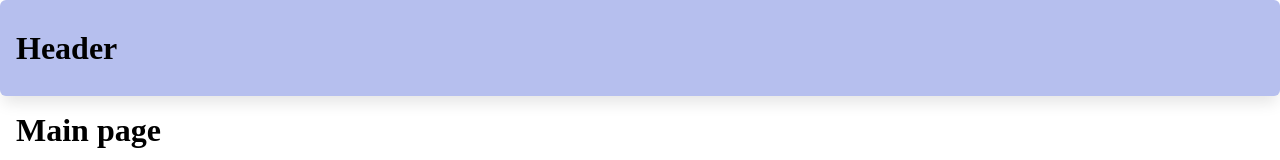
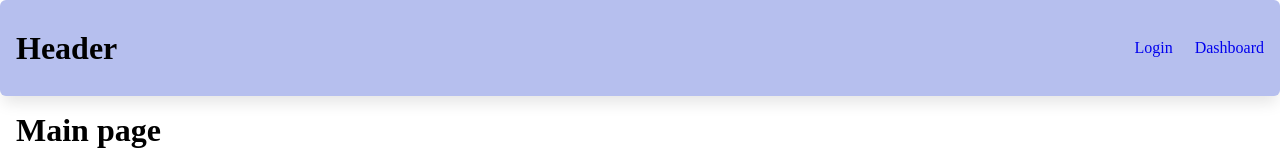
Before and after one commit to ccenter-uz/Contact-center, a Next.js app: page / in a window 1280 px wide. Shown: the top 160 px of the page. Built offline with nearby package versions, Linux system fonts and the light colour scheme.

Commit message:
loading Ui fixed and added cookie file

```diff
--- a/src/@core/components/Header/index.tsx
+++ b/src/@core/components/Header/index.tsx
@@ -1,10 +1,19 @@
 import { FC } from 'react'
 import './style.scss'
+import Link from 'next/link'
 
 const Header: FC = () => {
   return (
-    <header className='d-flex align-center'>
+    <header className='d-flex align-center justify-between'>
       <h1>Header</h1>
+      <ul className='d-flex align-center gap-x-3'>
+        <li>
+          <Link href={'/login'}>Login</Link>
+        </li>
+        <li>
+          <Link href={'/dashboard'}>Dashboard</Link>
+        </li>
+      </ul>
     </header>
   )
 }
--- a/src/@core/components/pages/login/index.tsx
+++ b/src/@core/components/pages/login/index.tsx
@@ -3,12 +3,18 @@ import { FC, FormEvent } from 'react'
 import { Card } from '@/@core/components/Card'
 import { Button, Form, Input } from 'antd'
 import './style.scss'
+import { useRouter } from 'next/navigation'
+import { getCookie, setCookie } from '@/@core/service/helper'
 
 const LoginPage: FC = () => {
   const [form] = Form.useForm()
+  const router = useRouter()
+
   // handleLogin
   const handleLogin = (e: FormEvent<HTMLFormElement>) => {
     console.log(e, 'e')
+    setCookie('access_token', 'true', { path: '/' })
+    router.push('/dashboard')
   }
 
   return (
--- a/src/@core/style/globalStyle.scss
+++ b/src/@core/style/globalStyle.scss
@@ -3,6 +3,8 @@
   padding: 0;
   box-sizing: border-box;
   scroll-behavior: smooth;
+  list-style: none;
+  text-decoration: none;
 }
 
 /* variables */
--- a/src/app/layout.tsx
+++ b/src/app/layout.tsx
@@ -2,6 +2,7 @@ import type { Metadata } from 'next'
 import '@/@core/style/globalStyle.scss'
 // style for toast
 import 'react-toastify/dist/ReactToastify.min.css'
+import StyledComponentsRegistry from '@/lib/AntdRegistry'
 
 export const metadata: Metadata = {
   title: 'Contact-center',
@@ -11,7 +12,9 @@ export const metadata: Metadata = {
 export default function RootLayout({ children }: { children: React.ReactNode }) {
   return (
     <html lang='en'>
-      <body>{children}</body>
+      <body>
+        <StyledComponentsRegistry>{children}</StyledComponentsRegistry>
+      </body>
     </html>
   )
 }
--- /dev/null
+++ b/src/lib/AntdRegistry.tsx
@@ -0,0 +1,23 @@
+'use client'
+import { useMemo, useRef, PropsWithChildren } from 'react'
+import { createCache, extractStyle, StyleProvider } from '@ant-design/cssinjs'
+import type Entity from '@ant-design/cssinjs/es/Cache'
+import { useServerInsertedHTML } from 'next/navigation'
+
+const StyledComponentsRegistry = ({ children }: PropsWithChildren) => {
+  const cache = useMemo<Entity>(() => createCache(), [])
+  const isServerInserted = useRef<boolean>(false)
+  useServerInsertedHTML(() => {
+    // avoid duplicate css insert
+    if (isServerInserted.current) {
+      return
+    }
+    isServerInserted.current = true
+
+    return <style id='antd' dangerouslySetInnerHTML={{ __html: extractStyle(cache, true) }} />
+  })
+
+  return <StyleProvider cache={cache}>{children}</StyleProvider>
+}
+
+export default StyledComponentsRegistry
--- a/tsconfig.json
+++ b/tsconfig.json
@@ -22,6 +22,6 @@
       "@/*": ["./src/*"]
     }
   },
-  "include": ["next-env.d.ts", "**/*.ts", "**/*.tsx", ".next/types/**/*.ts"],
+  "include": ["next-env.d.ts", "**/*.ts", "**/*.tsx", ".next/types/**/*.ts", "src/middleware.ts"],
   "exclude": ["node_modules"]
 }
```
Also changed, not shown: src/@core/service/helper.js (added, +44 -0 lines), src/app/loading.tsx (added, +12 -0 lines), src/middleware.ts (added, +18 -0 lines), .eslintrc.json.
